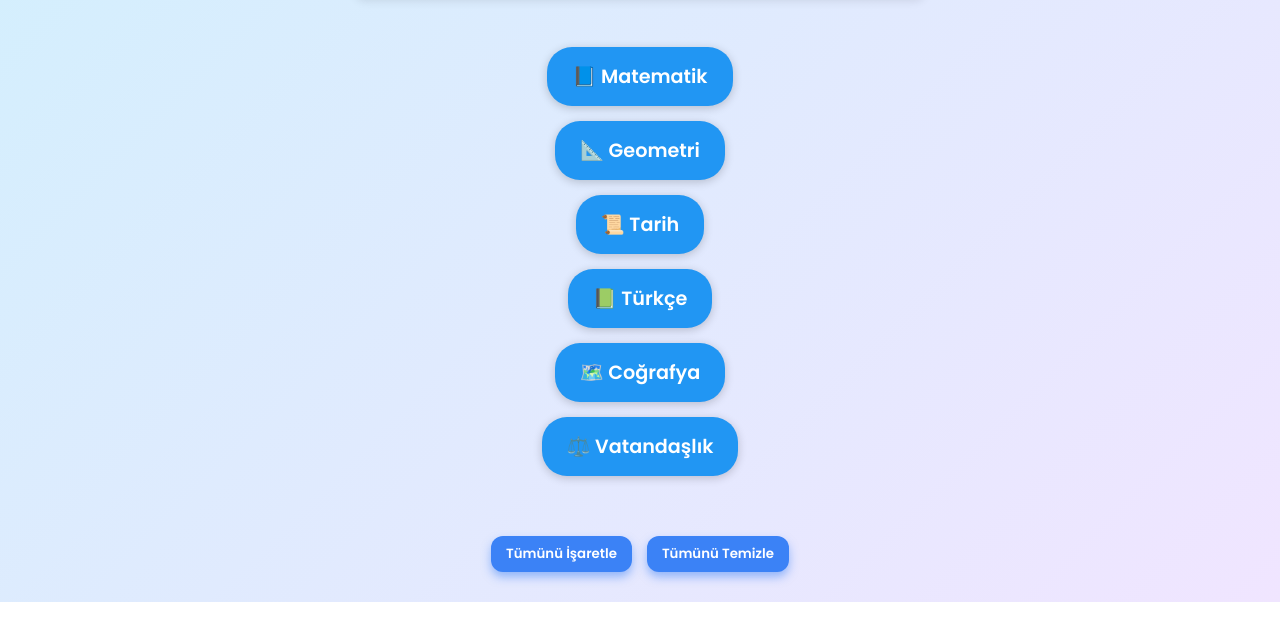
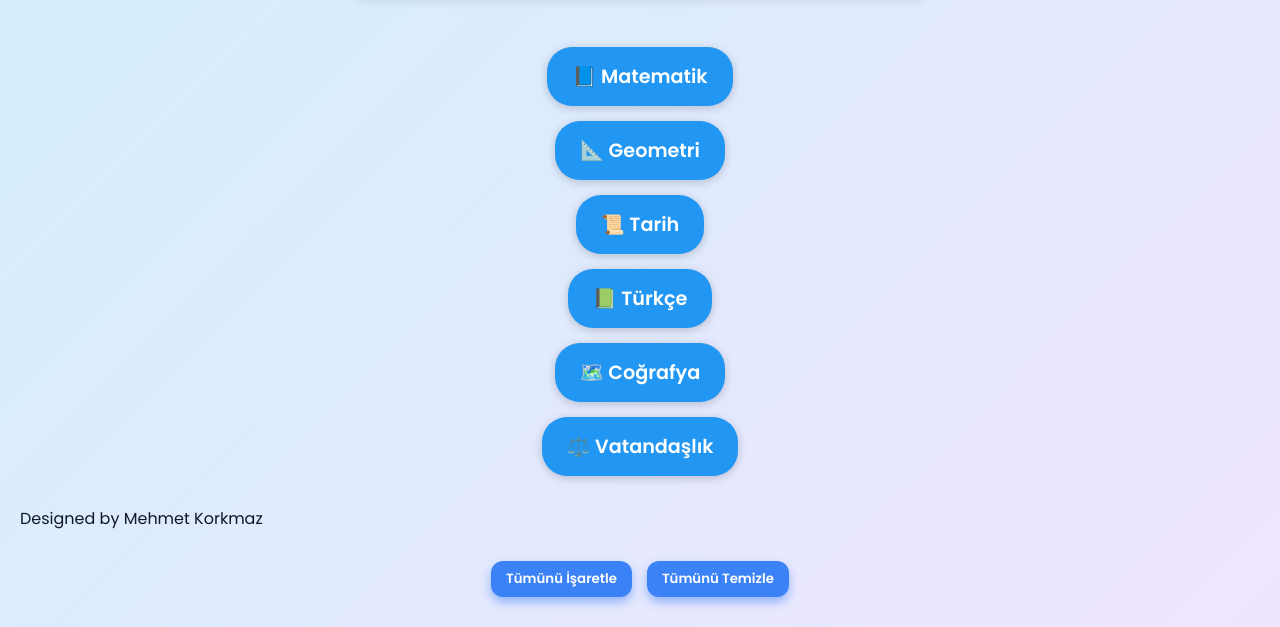
Before and after one commit to mehmetxkrkmz/kpss2026, a plain HTML site: page index.html in a window 1280 px wide. Shown: the part 281-908 px from the top of the page. Before the commit the page ends 883 px from the top, so only its background shows below. Drawn offline with Linux system fonts and the light colour scheme.

Commit message:
Update index.html

```diff
--- a/index.html
+++ b/index.html
@@ -111,7 +111,9 @@
 
     </section>
   </main>
-
+ <footer>
+        <span>Designed by Mehmet Korkmaz</span>
+    </footer>
   <footer class="footer"></footer>
 
 </body>
```
